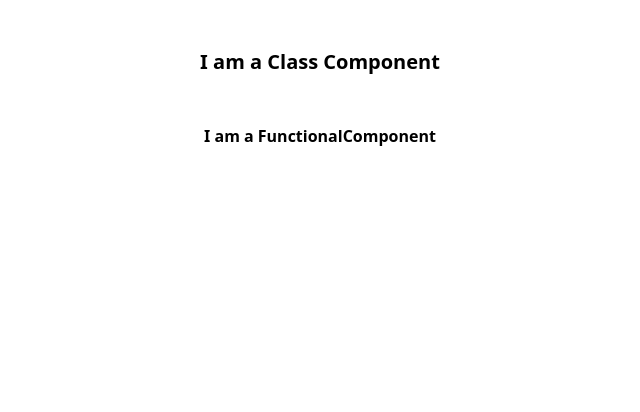
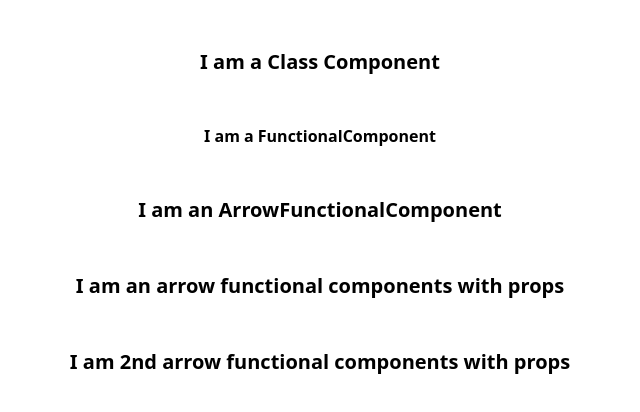
Before and after one commit to ALpolymer/cf8-react-intro, a React app: page / in a window 1280 px wide. Shown: the top 412 px of the page, without its empty margins (320-960 px from the left). Built offline with nearby package versions, Linux system fonts and the light colour scheme; the HTML template or start-up script is replaced by a standard one.

Commit message:
feat(components): add ArrowFunctionalComponent.tsx, ArrowFunctionalComponentWithProps.tsx

```diff
--- a/src/App.tsx
+++ b/src/App.tsx
@@ -1,5 +1,7 @@
 import ClassComponent from "./components/ClassComponent.tsx";
 import FunctionalComponent from "./components/FunctionalComponent.tsx";
+import ArrowFunctionalComponentWithProps from "./components/ArrowFunctionalComponentWithProps.tsx";
+import ArrowFunctionalComponent from "./components/ArrowFunctionalComponent.tsx";
 
 function App() {
 
@@ -7,6 +9,9 @@ function App() {
         <>
             <ClassComponent/>
             <FunctionalComponent/>
+            <ArrowFunctionalComponent/>
+            <ArrowFunctionalComponentWithProps title={"I am an arrow functional components with props"}/>
+            <ArrowFunctionalComponentWithProps title={"I am 2nd arrow functional components with props"}/>
         </>
 
     )
--- /dev/null
+++ b/src/components/ArrowFunctionalComponent.tsx
@@ -0,0 +1,7 @@
+
+const ArrowFunctionalComponent = () => {
+    const title = 'I am an ArrowFunctionalComponent';
+    return <h1  className=" font-bold mt-12 text-center text-xl">{title}</h1>
+};
+
+export default ArrowFunctionalComponent;
--- /dev/null
+++ b/src/components/ArrowFunctionalComponentWithProps.tsx
@@ -0,0 +1,16 @@
+type Props = {
+    title: string;
+}
+
+
+const ArrowFunctionalComponentWithProps = ({title}: Props) => {
+    return (
+    <>
+    <h1 className="text-center font-bold mt-12 text-xl">
+        {title}
+    </h1>
+    </>
+    );
+};
+
+export default ArrowFunctionalComponentWithProps;
```
